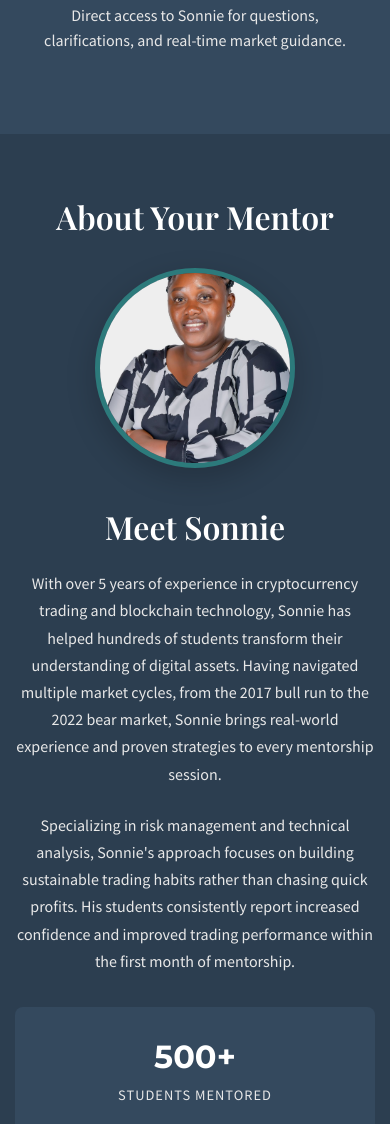
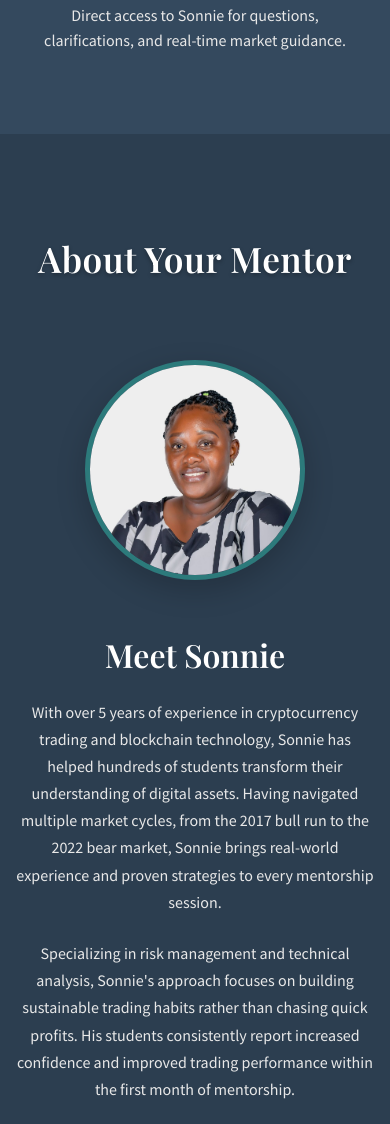
Before and after one commit to Deon62/sonnie, a plain HTML site: page index.html in a window 390 px wide. Shown: the part 2835-3959 px from the top of the page. Drawn offline with nearby package versions, Linux system fonts and the light colour scheme.

```diff
--- a/styles.css
+++ b/styles.css
@@ -512,9 +512,18 @@ h1, h2, h3, h4, h5, h6 {
 
 /* About Mentor */
 .about-mentor {
-    padding: 4rem 0;
+    padding: 5rem 0 4rem 0;
     background: #2C3E50;
     color: white;
+}
+
+.about-mentor .section-title {
+    margin-top: 2rem;
+    margin-bottom: 3rem;
+    font-size: 2.8rem;
+    font-weight: 600;
+    text-shadow: 0 2px 4px rgba(0, 0, 0, 0.3);
+    letter-spacing: 0.5px;
 }
 
 .mentor-content {
@@ -527,15 +536,22 @@ h1, h2, h3, h4, h5, h6 {
 
 .mentor-image {
     text-align: center;
+    padding: 3rem 0 2rem 0;
+    display: flex;
+    align-items: center;
+    justify-content: center;
 }
 
 .mentor-photo {
-    width: 300px;
-    height: 300px;
+    width: 350px;
+    height: 350px;
     border-radius: 50%;
     object-fit: cover;
+    object-position: center top;
     border: 5px solid #2C7A7B;
     box-shadow: 0 10px 30px rgba(0, 0, 0, 0.2);
+    margin: 2rem 0 1rem 0;
+    display: block;
 }
 
 .mentor-bio h3 {
@@ -1490,6 +1506,12 @@ h1, h2, h3, h4, h5, h6 {
         font-size: 2rem;
     }
 
+    .about-mentor .section-title {
+        font-size: 2.2rem;
+        margin-top: 1.5rem;
+        margin-bottom: 2rem;
+    }
+
     .cards-grid {
         grid-template-columns: 1fr;
         gap: 1rem;
@@ -1501,9 +1523,15 @@ h1, h2, h3, h4, h5, h6 {
         gap: 2rem;
     }
 
+    .mentor-image {
+        padding: 2.5rem 0 1.5rem 0;
+    }
+
     .mentor-photo {
-        width: 250px;
-        height: 250px;
+        width: 280px;
+        height: 280px;
+        object-position: center top;
+        margin: 1.5rem 0 0.5rem 0;
     }
 
     .mentor-stats {
@@ -1742,8 +1770,14 @@ h1, h2, h3, h4, h5, h6 {
         padding: 2rem 1.5rem;
     }
 
+    .mentor-image {
+        padding: 2rem 0 1rem 0;
+    }
+
     .mentor-photo {
-        width: 200px;
-        height: 200px;
-    }
-}
+        width: 220px;
+        height: 220px;
+        object-position: center top;
+        margin: 1rem 0 0.5rem 0;
+    }
+}
```
